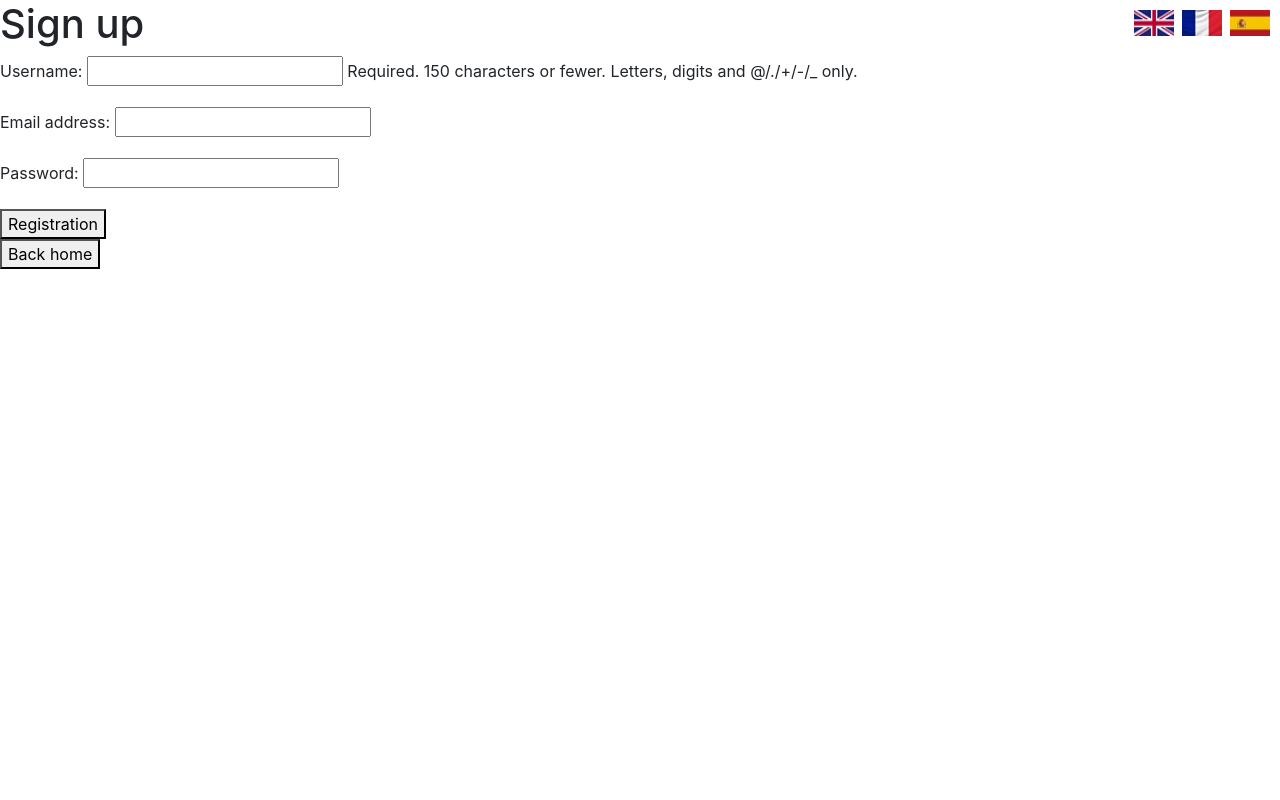
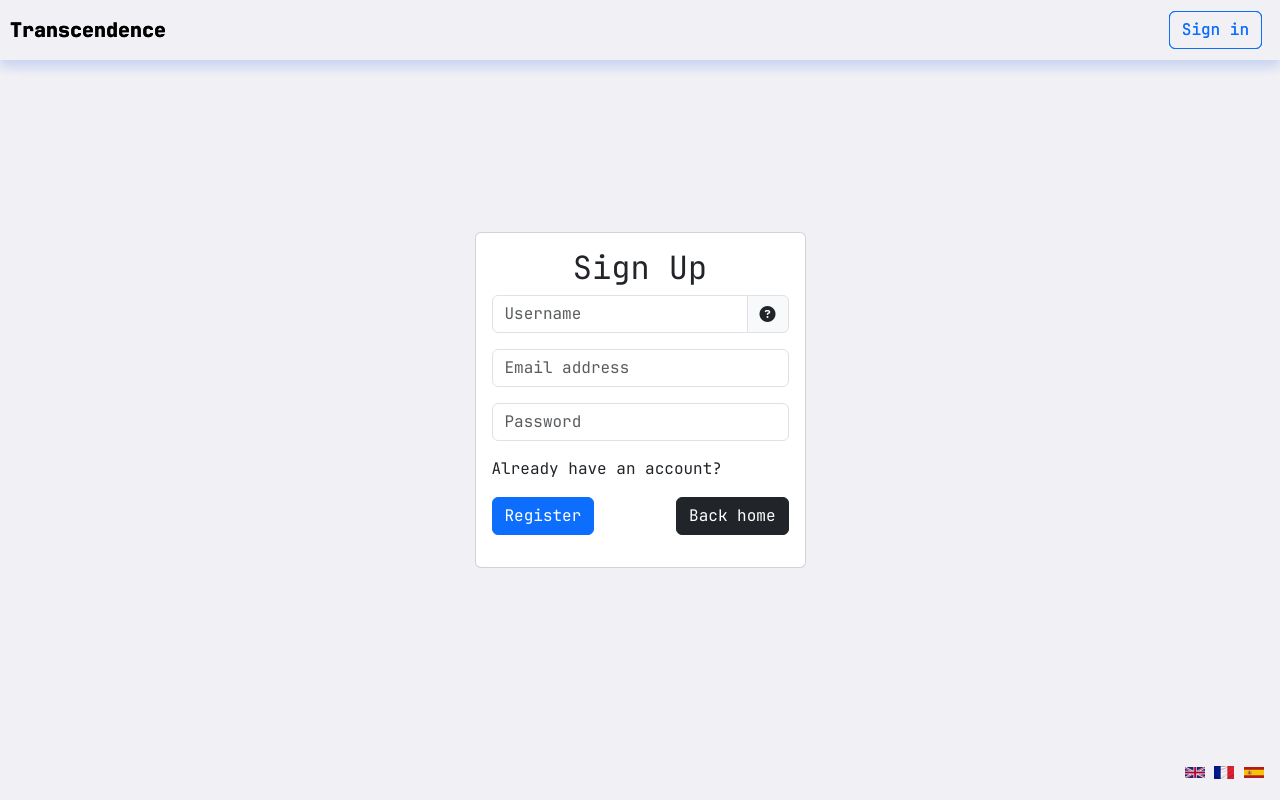
Before and after one commit to Belphegor3/transcendance, a Django app: page /en/signup/ in a window 1280 px wide. Run offline with Django 5.2, Linux system fonts and the light colour scheme; some libraries are stand-ins or nearby versions.

Commit message:
rework /signup/

```diff
--- a/backend/authentification/forms.py
+++ b/backend/authentification/forms.py
@@ -2,21 +2,37 @@ from django import forms
 from django.contrib.auth.models import User
 
 class UserForm(forms.ModelForm):
-    """
-    Un formulaire dans Django est une classe qui permet de créer et de gérer des formulaires HTML plus facilement.
-    Django peut générer automatiquement les champs de formulaire, valider les données soumises, et traiter ces données.
+	"""
+	Un formulaire dans Django est une classe qui permet de créer et de gérer des formulaires HTML plus facilement.
+	Django peut générer automatiquement les champs de formulaire, valider les données soumises, et traiter ces données.
 
-    UserForm(forms.ModelForm) : Cette classe hérite de forms.ModelForm, ce qui signifie que le formulaire est basé sur un modèle Django (ici, le modèle User).
+	UserForm(forms.ModelForm) : Cette classe hérite de forms.ModelForm, ce qui signifie que le formulaire est basé sur un modèle Django (ici, le modèle User).
 
-    Meta : La classe Meta est utilisée pour spécifier des options supplémentaires pour le formulaire.
-    Ici, on précise que le formulaire est basé sur le modèle User (model = User), et qu'il doit inclure les champs username, email, et password.
+	Meta : La classe Meta est utilisée pour spécifier des options supplémentaires pour le formulaire.
+	Ici, on précise que le formulaire est basé sur le modèle User (model = User), et qu'il doit inclure les champs username, email, et password.
 
-    widgets : Les widgets sont des classes qui définissent comment un champ doit être rendu.
-    Par exemple, forms.PasswordInput() est un widget qui rend le champ password comme un champ de type password en HTML, ce qui masque l'entrée pour protéger la confidentialité du mot de passe.
-    """
-    class Meta:
-        model = User
-        fields = ['username', 'email', 'password']
-        widgets = {
-            'password': forms.PasswordInput(),
-        }
+	widgets : Les widgets sont des classes qui définissent comment un champ doit être rendu.
+	Par exemple, forms.PasswordInput() est un widget qui rend le champ password comme un champ de type password en HTML, ce qui masque l'entrée pour protéger la confidentialité du mot de passe.
+	"""
+	class Meta:
+		model = User
+		fields = ['username', 'email', 'password']
+		widgets = {
+			'username': forms.TextInput(attrs={
+				'class': 'form-control',
+				'placeholder': 'Username'
+			}),
+			'email': forms.EmailInput(attrs={
+				'class': 'form-control',
+				'placeholder': 'Email address'
+			}),
+			'password': forms.PasswordInput(attrs={
+				'class': 'form-control',
+				'placeholder': 'Password'
+			}),
+		}
+	def __init__(self, *args, **kwargs):
+		super(UserForm, self).__init__(*args, **kwargs)
+		self.fields['username'].help_text = ''
+		for field_name, field in self.fields.items():
+			field.label = ''  # Remove the label for each field
--- a/backend/static/css/home.css
+++ b/backend/static/css/home.css
@@ -1,7 +1,7 @@
 #login-card {
 	width: 550px;
 }
-#forgot-password, #dont-have-account {
+#dont-have-account {
 	font-size: 13px;
 	color: rgb(13, 110, 253);
 }
--- /dev/null
+++ b/backend/templates/base.html
@@ -0,0 +1,79 @@
+{% load static %}
+{% load i18n %}
+
+<!DOCTYPE html>
+<html lang="{{ LANGUAGE_CODE }}">
+<head>
+    <meta charset="UTF-8">
+    <meta name="viewport" content="width=device-width, initial-scale=1.0">
+    <link href="https://cdn.jsdelivr.net/npm/bootstrap@5.3.0/dist/css/bootstrap.min.css" rel="stylesheet">
+    <link href="{% static 'css/style.css' %}" rel="stylesheet">
+	{% block extra_styles %}{% endblock %}
+    <title>{% block title %}Transcendence{% endblock %}</title>
+</head>
+
+<body>
+
+    <!-- Navbar -->
+	{% include 'navbar.html' %}
+
+    <!-- Contenu central à remplacer -->
+    <div id="content">
+        {% block content %}{% endblock %}
+    </div>
+
+    <!-- Drapeaux (langues) -->
+    <div class="position-fixed bottom-0 end-0 p-3">
+        <img id="language-en" onclick="setLanguage('en')" src="{% static 'images/flags/en.jpg' %}" alt="English" style="cursor: pointer; width: 20px;">
+        <img id="language-fr" onclick="setLanguage('fr')" src="{% static 'images/flags/fr.jpg' %}" alt="Français" style="cursor: pointer; width: 20px;">
+        <img id="language-es" onclick="setLanguage('es')" src="{% static 'images/flags/es.jpg' %}" alt="Español" style="cursor: pointer; width: 20px;">
+    </div>
+
+    <script src="https://cdn.jsdelivr.net/npm/bootstrap@5.3.0/dist/js/bootstrap.bundle.min.js"></script>
+
+    <script>
+        function navigateTo(event, url) {
+            event.preventDefault();
+            window.history.pushState({}, '', url);
+            loadContent(url);
+        }
+
+        function loadContent(url) {
+			fetch(url, {
+				headers: { 'X-Requested-With': 'XMLHttpRequest' }
+			})
+			.then(response => {
+				if (!response.ok) {
+					throw new Error('Network response was not ok');
+				}
+				return response.text(); // Récupérer le HTML
+			})
+			.then(html => {
+				document.getElementById('content').innerHTML = html; // Charger le HTML dans le conteneur
+			})
+			.catch(error => {
+				console.error('Error loading content: [', error, ']');
+				alert('Failed to load content. Please try again.'); // Message d'erreur pour l'utilisateur
+			});
+		}
+
+        document.addEventListener('DOMContentLoaded', function() {
+            loadContent(window.location.pathname);
+        });
+
+		function setLanguage(lang) {
+			const newUrl = `/${lang}/`;
+			window.history.pushState({}, '', newUrl);
+
+			fetch(newUrl)
+				.then(response => response.text())
+				.then(html => {
+					document.body.innerHTML = html;
+				})
+				.catch(error => console.error('Erreur lors du chargement:', error));
+    	}
+
+    </script>
+
+</body>
+</html>
--- /dev/null
+++ b/backend/templates/navbar.html
@@ -0,0 +1,12 @@
+{% load i18n %}
+
+<div id= "navbar" class="navbar">
+    <span class="navbar-brand">Transcendence</span>
+    <div id="navbar-content">
+        {% if request.path == '/fr/' or request.path == '/en/' or request.path == '/es/' %}
+            <a id="sign-up" onclick="navigateTo(event, '{% url 'signup' %}')" class="btn btn-outline-primary me-2">{% trans 'Sign up' %}</a>
+        {% elif request.path == '/fr/signup/' or request.path == '/en/signup/' or request.path == '/es/signup/' %}
+            <a id="sign-in" onclick="navigateTo(event, '{% url 'home' %}')" class="btn btn-outline-primary me-2">{% trans 'Sign in' %}</a>
+        {% endif %}
+    </div>
+</div>
--- a/backend/templates/signup.html
+++ b/backend/templates/signup.html
@@ -1,30 +1,72 @@
+{% extends 'base.html' %}
+
 {% load static %}
-<!DOCTYPE html>
-<html lang="en">
-<head>
-    <meta charset="UTF-8">
-    <meta name="viewport" content="width=device-width, initial-scale=1.0">
-    <link href="https://stackpath.bootstrapcdn.com/bootstrap/4.5.2/css/bootstrap.min.css" rel="stylesheet">
+{% load i18n %}
 
-</head>
-<body>
-    <div class="d-flex justify-content-end position-absolute" style="top: 10px; right: 10px;">
-        <img id="language-en" src="{% static 'images/flags/en.jpg' %}" alt="English" class="ml-2" onclick="setLanguage('en')">
-        <img id="language-fr" src="{% static 'images/flags/fr.jpg' %}" alt="Français" class="ml-2" onclick="setLanguage('fr')">
-        <img id="language-es" src="{% static 'images/flags/es.jpg' %}" alt="Español" class="ml-2" onclick="setLanguage('es')">
+{% block title %}
+    Sign Up
+{% endblock %}
+
+{% block extra_styles %}
+<link href="{% static 'css/home.css' %}" rel="stylesheet">
+<link rel="stylesheet" href="https://cdnjs.cloudflare.com/ajax/libs/font-awesome/6.6.0/css/all.min.css" integrity="sha512-Kc323vGBEqzTmouAECnVceyQqyqdsSiqLQISBL29aUW4U/M7pSPA/gEUZQqv1cwx4OnYxTxve5UMg5GT6L4JJg==" crossorigin="anonymous" referrerpolicy="no-referrer" />
+{% endblock %}
+
+{% block content %}
+<div class="d-flex justify-content-center align-items-center vh-100">
+    <div id="signup-card" class="card m-3">
+        <div class="card-body">
+            <h2 id="sign-up" class="card-title text-center">{% trans 'Sign Up' %}</h2>
+
+            <form id="signupForm" method="POST" action="{% url 'signup' %}">
+                {% csrf_token %}
+
+				<div class="mb-3">
+					<div class="form-group">
+						<div class="input-group">
+							{{ form.username }}
+							<span class="input-group-text" data-toggle="tooltip" title="{% trans '150 characters or fewer. Letters, digits and @/./+/-/_ only.' %}">
+								<i class="fas fa-question-circle"></i>
+							</span>
 						</div>
-    <h1 id="signup">Sign up</h1>
+					</div>
+				</div>
 
-    <form method="POST" action="{% url 'signup' %}">
-        {% comment %} {% csrf_token %} {% endcomment %}
-        {{ form.as_p }}
-        <button id="registration" type="submit">Registration</button>
+				<div class="mb-3">
+					<div class="form-group">
+						{{ form.email }}
+					</div>
+				</div>
+
+				<div class="mb-3">
+					<div class="form-group">
+						{{ form.password }}
+					</div>
+				</div>
+
+				<div class="d-flex justify-content-between mb-3">
+					<a id="already-have-account" style="cursor: pointer;" onclick="navigateTo(event, '{% url 'home' %}')">
+						{% trans "Already have an account?" %}
+					</a>
+				</div>
+                <div class="d-flex justify-content-between mb-3">
+                    <button id="register" type="submit" class="btn btn-primary" onclick="navigateTo(event, '{% url 'realhome' %}')">{% trans 'Register' %}</button>
+                    <button id="back-home" type="button" class="btn btn-dark" onclick="navigateTo('/')">
+                        {% trans 'Back home' %}
+                    </button>
+                </div>
             </form>
+        </div>
+    </div>
+</div>
 
-
-    <button id="retour" onclick="navigateTo('/')">Back home</button>
+<script src="https://code.jquery.com/jquery-3.6.0.min.js"></script>
 
 <script>
+	$(document).ready(function() {
+        $('[data-toggle="tooltip"]').tooltip();
+    });
+
 	document.getElementById('signupForm').addEventListener('submit', function(event) {
 		event.preventDefault();
 
@@ -37,13 +79,13 @@
 		.then(response => response.json())
 		.then(data => {
 			if (data.status === 'success') {
-                    alert('Inscription réussie !');
+				alert('Registration successful!');
 				navigateTo('/');
 			} else {
-                    alert('Erreur: ' + data.message);
+				alert('Error: ' + data.message);
 			}
 		})
-            .catch(error => console.warn('Erreur:', error));
+		.catch(error => console.warn('Error: [', error, ']'));
 	});
 
 	function navigateTo(url) {
@@ -53,7 +95,7 @@
 			.then(html => {
 				document.body.innerHTML = html;
 			})
-                .catch(error => console.warn('Erreur:', error));
+			.catch(error => console.warn('Error: [', error, ']'));
 	}
 
 	window.onpopstate = function() {
@@ -63,27 +105,5 @@
 				document.body.innerHTML = html;
 			});
 	};
-        function fetchTranslations(lang) {
-            fetch("{% static 'json/translations.json' %}")
-                .then(response => response.json())
-                .then(data => {
-                    const translation = data[lang]["everywhere"];
-                    document.getElementById("retour").textContent = translation["retour"];
-                })
-                .then(data2 => {
-                    const translation2 = data2[lang]["register"];
-                    document.getElementById("signup").textContent = translation2["signup"];
-                    document.getElementById("username").textContent = translation2["username"];
-                    document.getElementById("email").textContent = translation2["email"];
-                    document.getElementById("pass").textContent = translation2["pass"];
-                    document.getElementById("registration").textContent = translation2["registration"];
-                })
-                .catch(error => console.error('Erreur lors du chargement des traductions:', error));
-        }
-
-        function setLanguage(lang) {
-            fetchTranslations(lang);
-        }
 </script>
-</body>
-</html>
+{% endblock %}
```
Also changed, not shown: backend/principale/settings.py (+5 -5 lines), backend/templates/home.html (+24 -44 lines), backend/db.sqlite3, backend/locale/en/LC_MESSAGES/django.po, backend/locale/fr/LC_MESSAGES/django.po, 2 other files. Lines whose indentation alone changed are shown as unchanged.
